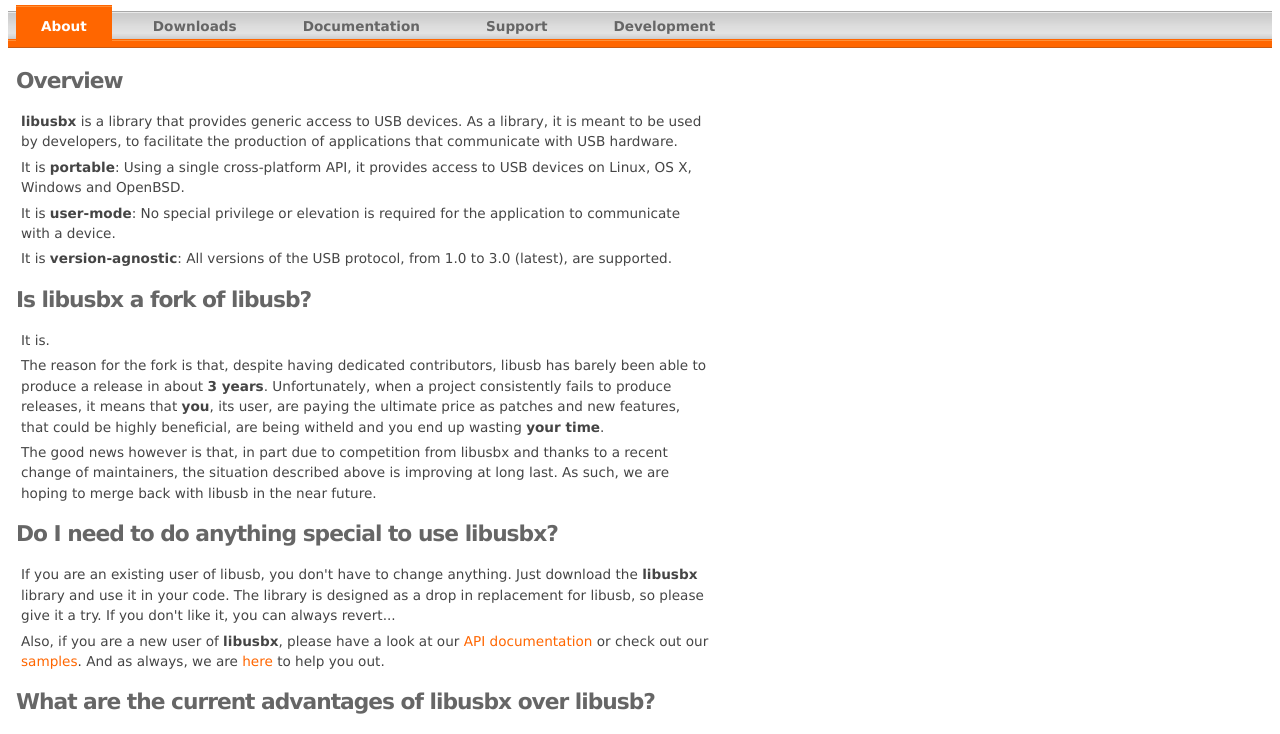
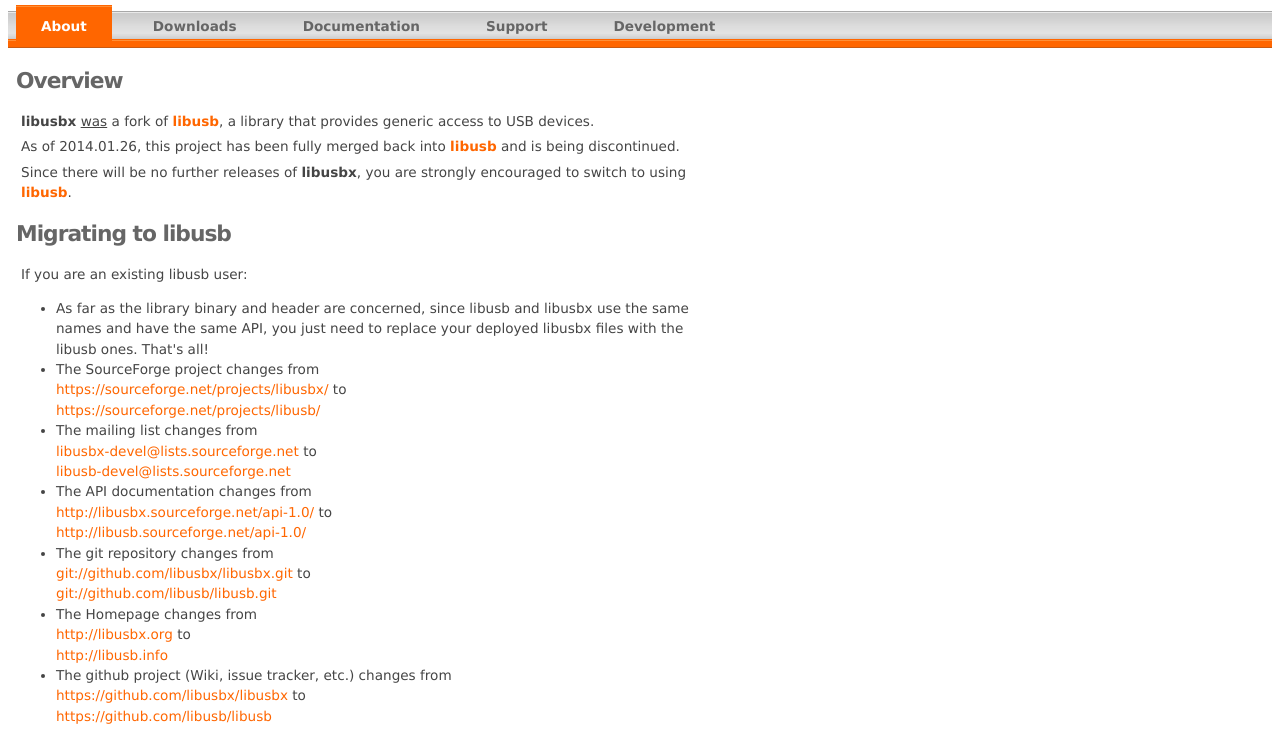
Before and after one commit to Nevercats/libusbx.github.com, a plain HTML site: page index.html in a window 1280 px wide. Shown: the part 56-790 px from the top of the page. Drawn offline with Linux system fonts and the light colour scheme.

Commit message:
announce merge back

```diff
--- a/index.html
+++ b/index.html
@@ -18,9 +18,9 @@
       </li>
       <li><a href="http://sourceforge.net/projects/libusbx/files/">Downloads</a>
         <ul>
-          <li><a href="http://sourceforge.net/projects/libusbx/files/latest/download?source=files">Latest Source (tarball)</a></li>
-          <li><a href="http://sourceforge.net/projects/libusbx/files/releases/1.0.18/binaries/">Latest Windows Binaries</a></li>
-          <li><a href="http://sourceforge.net/projects/libusbx/files/releases/">Other Releases</a></li>
+          <li><a href="http://sourceforge.net/projects/libusbx/files/latest/download?source=files">Final Release (tarball)</a></li>
+          <li><a href="http://sourceforge.net/projects/libusbx/files/releases/1.0.18/binaries/">Final Windows Binaries</a></li>
+          <li><a href="http://sourceforge.net/projects/libusbx/files/releases/">Previous Releases</a></li>
         </ul>
       </li>
       <li><a href="http://libusbx.sourceforge.net/api-1.0/">Documentation</a>
@@ -32,45 +32,50 @@
       </li>
       <li><a href="https://github.com/libusbx/libusbx/issues">Support</a>
         <ul>
-          <li><a href="https://lists.sourceforge.net/lists/listinfo/libusbx-devel">Post to Mailing List</a></li>
           <li><a href="https://sourceforge.net/search/?group_id=690708&type_of_search=mlists">Search Mailing List</a></li>
           <li><a href="https://sourceforge.net/mailarchive/forum.php?forum_name=libusbx-devel">Mailing List Archives</a></li>
-          <li><a href="https://github.com/libusbx/libusbx/issues/new">Report New Issue</a></li>
+          <li><a href="https://github.com/libusb/libusb/issues/new">Report New Issue</a></li>
           <li><a href="https://github.com/libusbx/libusbx/issues?sort=created&state=open">Search Existing Issues</a></li>
         </ul>
       </li>
       <li><a href="https://github.com/libusbx/libusbx">Development</a>
         <ul>
-          <li><a href="https://github.com/libusbx/libusbx/issues/milestones?direction=asc&sort=due_date">Roadmap</a></li>
           <li><a href="https://github.com/libusbx/libusbx/commits/master">Git Log</a></li>
-          <li><a href="https://github.com/libusbx/libusbx/wiki#wiki-Accessing_the_Source">Git Access</a></li>
-<!--          <li><a href="#">Sending Patches</a></li> -->
         </ul>
       </li>
     </ul>
   </div>
   <div class="main">
     <h2>Overview</h2>
-    <p><b>libusbx</b> is a library that provides generic access to USB devices. As a library, it is meant to be used by developers, to facilitate the production of applications that communicate with USB hardware.</p>
-    <p>It is <b>portable</b>: Using a single cross-platform API, it provides access to USB devices on Linux, OS&nbsp;X, Windows and OpenBSD.</p>
-    <p>It is <b>user-mode</b>: No special privilege or elevation is required for the application to communicate with a device.</p>
-    <p>It is <b>version-agnostic</b>: All versions of the USB protocol, from 1.0 to 3.0 (latest), are supported.</p>
-    <h2>Is libusbx a fork of libusb?</h2>
-    <p>It is.</p>
-    <p>The reason for the fork is that, despite having dedicated contributors, libusb has barely been able to produce a release in about <b>3 years</b>. Unfortunately, when a project consistently fails to produce releases, it means that <b>you</b>, its user, are paying the ultimate price as patches and new features, that could be highly beneficial, are being witheld and you end up wasting <b>your time</b>.</p>
-    <p>The good news however is that, in part due to competition from libusbx and thanks to a recent change of maintainers, the situation described above is improving at long last. As such, we are hoping to merge back with libusb in the near future.</p>
-    <h2>Do I need to do anything special to use <b>libusbx</b>?</h2>
-    <p>If you are an existing user of libusb, you don't have to change anything. Just download the <b>libusbx</b> library and use it in your code. The library is designed as a drop in replacement for libusb, so please give it a try. If you don't like it, you can always revert...</p>
-    <p>Also, if you are a new user of <b>libusbx</b>, please have a look at our <a href="http://libusbx.sourceforge.net/api-1.0/">API documentation</a> or check out our <a href="https://github.com/libusbx/libusbx/tree/master/examples">samples</a>. And as always, we are <a href="https://lists.sourceforge.net/lists/listinfo/libusbx-devel">here</a> to help you out.</p>
-    <h2>What are the current advantages of libusbx over libusb?</h2>
-    <p>Apart from frequent releases, which include regular bugfixes as well as exciting new features (please check our <a href="https://github.com/libusbx/libusbx/issues/milestones?direction=asc&sort=due_date">roadmap</a>), you should find that we are a lot more responsive and that, rather than focus our efforts on elements that are of little interest to you, or an ever delayed promise of "better" features that fail to materialize, we strive to bring you the best possible user and developer experience <b>today</b>.</p>
-    <p>Also, unlike libusb, we fully subscribe to the <i>Release Early, Release Often</i> (<i>RERO</i>) philosophy, upon which the success of the Linux kernel and countless other Open Source projects is based.</p>
-    <p>Finally, if there's anything the failure of libusb has taught us, it's that a project should never fail to listen to <b>you</b>, its user... As such, <b>libusbx</b> is as much <b>your</b> library as it is ours, and we hope that you will engage with us to help make it even greater!</p>
-   <br/>
-    <p><b>For any additional information, please consult the <a href="https://github.com/libusbx/libusbx/wiki/FAQ">FAQ</a> or the <a href="https://github.com/libusbx/libusbx/wiki">Wiki</a>.</b></p>
+    <p><b>libusbx</b> <u>was</u> a fork of <a href="http://libusb.info"><b>libusb</b></a>, a library that provides generic access to USB devices.</b>
+    <p>As of 2014.01.26, this project has been fully merged back into <a href="http://libusb.info"><b>libusb</b></a> and is being discontinued.</p>
+    <p>Since there will be no further releases of <b>libusbx</b>, you are strongly encouraged to switch to using <a href="http://libusb.info"><b>libusb</b></a>.
+    <h2>Migrating to libusb</h2>
+    <p>If you are an existing libusb user:
+      <ul>
+<li>As far as the library binary and header are concerned, since libusb and libusbx use the same names and have the same API, you just need to replace your deployed libusbx files with the libusb ones. That's all!</li>
+      <li>The SourceForge project changes from<br/>
+       <a href="https://sourceforge.net/projects/libusbx/">https://sourceforge.net/projects/libusbx/</a> to<br/>
+       <a href="https://sourceforge.net/projects/libusb/">https://sourceforge.net/projects/libusb/</a></li>
+      <li>The mailing list changes from<br/>
+       <a href="https://lists.sourceforge.net/lists/listinfo/libusbx-devel">libusbx-devel@lists.sourceforge.net</a> to<br/>
+       <a href="https://lists.sourceforge.net/lists/listinfo/libusb-devel">libusb-devel@lists.sourceforge.net</a></li>
+      <li>The API documentation changes from<br/>
+       <a href="http://libusbx.sourceforge.net/api-1.0/">http://libusbx.sourceforge.net/api-1.0/</a> to<br/>
+       <a href="http://libusb.sourceforge.net/api-1.0/">http://libusb.sourceforge.net/api-1.0/</a></li>
+      <li>The git repository changes from<br/>
+       <a href="https://github.com/libusbx/libusbx">git://github.com/libusbx/libusbx.git</a> to<br/>
+       <a href="https://github.com/libusb/libusb">git://github.com/libusb/libusb.git</a></li>
+      <li>The Homepage changes from<br/>
+       <a href="http://libusbx.org">http://libusbx.org</a> to<br/>
+       <a href="http://libusb.info">http://libusb.info</a></li>
+      <li>The github project (Wiki, issue tracker, etc.) changes from<br/>
+       <a href="https://github.com/libusbx/libusbx">https://github.com/libusbx/libusbx</a> to<br/>
+       <a href="https://github.com/libusb/libusb">https://github.com/libusb/libusb</a></li></ul></p>
+    <p><b>For any additional information, please see <a href="http://libusbx.1081486.n5.nabble.com/Libusbx-devel-Announcing-libusb-1-0-18-as-well-as-libusbx-1-0-18-FINAL-tp2375.html">this post</a>.</b></p>
   </div>
   <div class="footer">
-    Copyright © 2012-2013 libusbx<br/>
+    Copyright © 2012-2014 libusbx<br/>
     CSS menu by <a href="http://www.cssmenumaker.com/">CSS menumaker</a>
   </div>
 </body>
```
